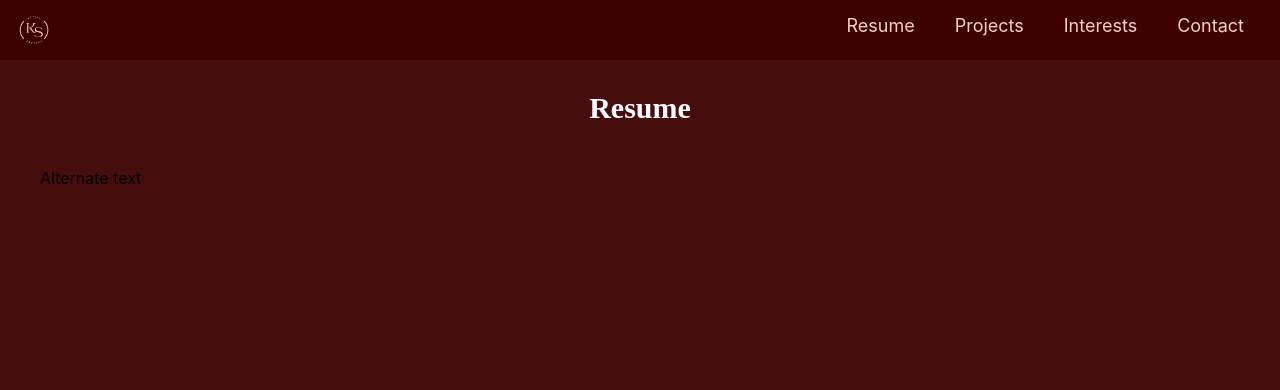
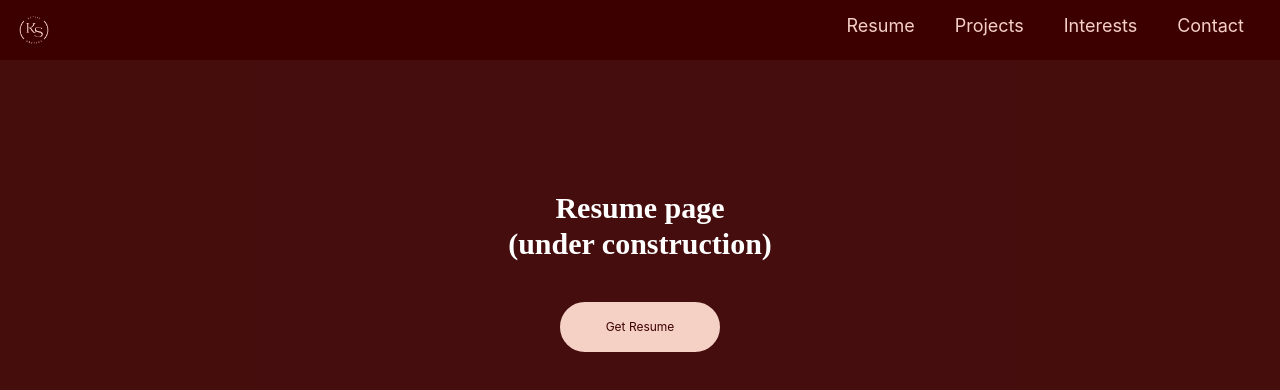
Before and after one commit to kbsanchez/personal-site-reactjs, a React (Create React App) app: page /resume in a window 1280 px wide. Shown: the top 390 px of the page. Built offline with nearby package versions, Linux system fonts and the light colour scheme.

Commit message:
bug fixes

```diff
--- a/src/components/Projects/Projects.css
+++ b/src/components/Projects/Projects.css
@@ -12,7 +12,7 @@
 .cat-pic-background {
     height: 98%;
     width: 98%;
-    background-image: url('../../assets/Interests/CatOne.jpeg');
+    background-image: url('../../assets/Interests/CatOne.png');
     background-size: cover;
     border-radius: 50%;
     background-repeat: no-repeat;
--- a/src/components/Resume/Resume.js
+++ b/src/components/Resume/Resume.js
@@ -4,17 +4,18 @@ export default function Resume() {
     return (
         <div className='flex flex-col justify-between min-h-[1000px] pt-10 h-screen bg-red-bean bg-opacity-95'>
             <div className='resume-container mx-10 mt-[50px]'>
-                <div className='resume-parent'>
+                <div className='resume-parent mt-[100px]'>
                     <div className='resume-header text-center mb-10'>
                         <span className='primary-text text-white font-semibold font-serif text-3xl'>
                             {" "}
-                            Resume
+                            Resume page<br/>
+                            (under construction)
                         </span>
                     </div>
-                    <div className='resume-details h-[800px]'>
-                        <object className='resume-pdf' data="KeylinSanchez-2023Resume.pdf" type="application/pdf" width="100%" height="100%">
-                            <p>Alternate text</p>
-                        </object>
+                    <div className='resume-details text-center'>
+                        <a href='KeylinSanchez-2023Resume.pdf' download='KeylinSanchez-Resume.pdf'>
+                            <button className='btn highlighted-btn ml-[28px]'>Get Resume</button>
+                        </a>
                     </div>
                 </div>
             </div>
```
Also changed, not shown: src/assets/Interests/CatOne.png (renamed from src/assets/Interests/CatOne.jpeg).
